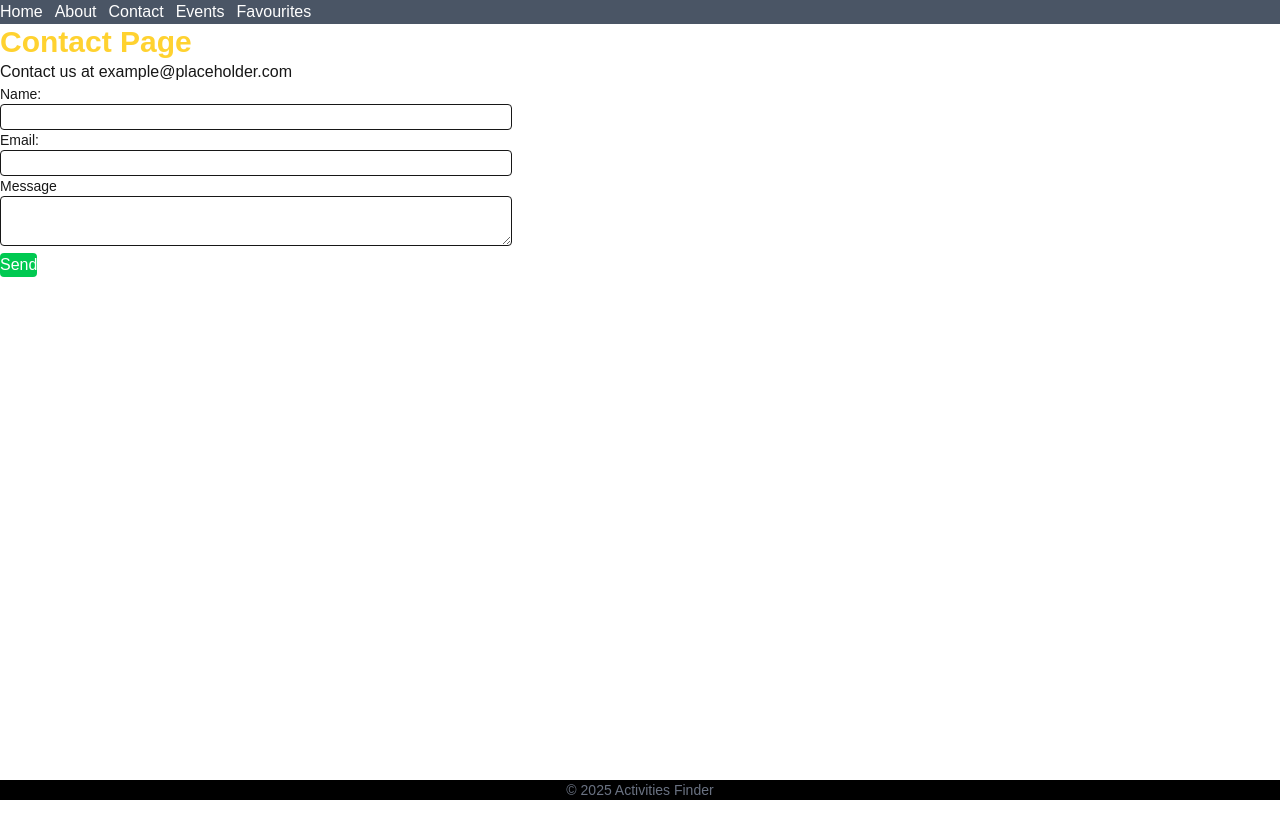
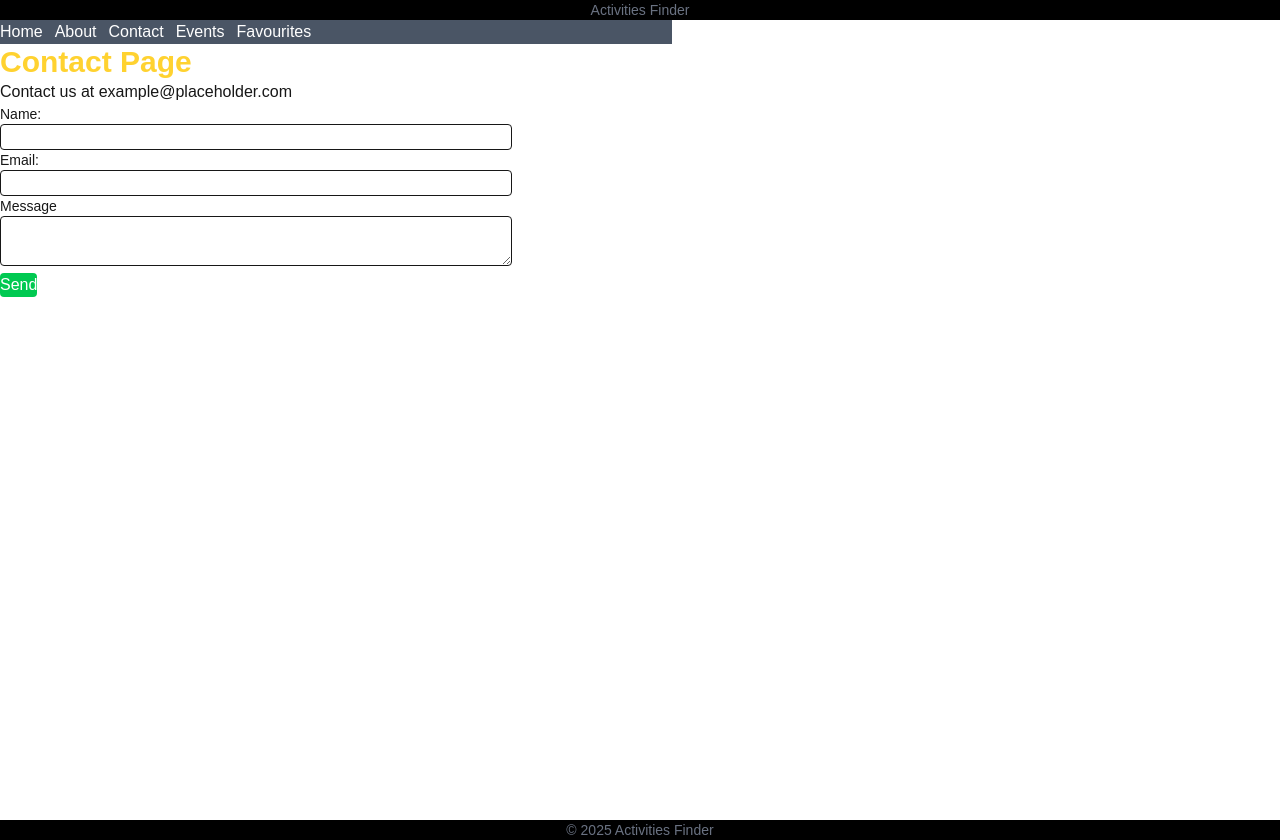
Before and after one commit to ManyManicAmbitions/activities_finder_project, a Next.js app: page /Contact in a window 1280 px wide. Before the commit the page ends 800 px from the top, so only its background shows below. Built offline with nearby package versions, Linux system fonts and the light colour scheme.

Commit message:
Added a header component, removed footer from all pages and added header and footer to the layout.tsx

```diff
--- a/app/About/page.tsx
+++ b/app/About/page.tsx
@@ -1,5 +1,4 @@
 import Nav from "../../components/Nav";
-import Footer from '../../components/Footer';
 import ShowHideButton from '../../components/ShowHideButtons';
 
 export default function About() {
@@ -13,7 +12,6 @@ export default function About() {
             <p className="mt-3">Some basic information about the application</p>
             <ShowHideButton/>
         </main>
-        <Footer/>
     </div>
     );
 }
--- a/app/Contact/page.tsx
+++ b/app/Contact/page.tsx
@@ -1,6 +1,5 @@
 import Nav from '../../components/Nav';
-import Footer from '../../components/Footer';
-import ContactForm from '../../components/ContactForm'
+import ContactForm from '../../components/ContactForm';
 
 export default function Contact() {
 
@@ -13,7 +12,6 @@ export default function Contact() {
             <p className="mt-3">Contact us at example@placeholder.com</p>
             <ContactForm/>
         </main>
-        <Footer/>
     </div>
     );
 }
--- a/app/Events/[id]/page.tsx
+++ b/app/Events/[id]/page.tsx
@@ -1,5 +1,5 @@
 import Nav from "../../../components/Nav";
-import Footer from '../../../components/Footer';
+
 
 export default async function Events({params,}: {params: Promise<{id: string}>;}) {
     const {id} = await params;
@@ -12,7 +12,6 @@ export default async function Events({params,}: {params: Promise<{id: string}>;}
             <h1 className="text-3xl font-bold  text-amber-300">Event Page</h1>
             <p className="mt-3">Details of event ID: {id}</p>
         </main>
-        <Footer/>
      </div>
     );
 }
--- a/app/Favourites/page.tsx
+++ b/app/Favourites/page.tsx
@@ -1,5 +1,5 @@
 import Nav from "../../components/Nav";
-import Footer from '../../components/Footer';
+
 
 export default function Favourites() {
 
@@ -11,7 +11,6 @@ export default function Favourites() {
             <h1 className="text-3xl font-bold text-amber-300">Favourite Page</h1>
             <p className="mt-3">Favourite activities will be shown here</p>
         </main>
-        <Footer/>
     </div>
     );
 }
--- a/app/layout.tsx
+++ b/app/layout.tsx
@@ -1,5 +1,7 @@
 import type { Metadata } from "next";
 import "./globals.css";
+import Header from "../components/Header"
+import Footer from "../components/Footer"
 
 
 export const metadata: Metadata = {
@@ -14,8 +16,12 @@ export default function RootLayout({
 }>) {
   return (
     <html lang="en">
-      <body>
+      <body className="min-h-screen flex flex-col">
+        <Header/>
+        <main className="flex-1 p-4 max-w-2xl mx-auto">
         {children}
+        </main>
+        <Footer/>
       </body>
     </html>
   );
--- a/app/page.tsx
+++ b/app/page.tsx
@@ -2,7 +2,7 @@
 import {useState} from "react";
 import Nav from "../components/Nav";
 import SearchBar from '../components/SearchBar'
-import Footer from '../components/Footer'
+
 
 export default function Home() {
     const [searchTerm, setSearchTerm] = useState('');
@@ -17,7 +17,6 @@ export default function Home() {
             <SearchBar onSearch={handleSearch}/>
             {searchTerm && <p className="mt-3">Searching for:{searchTerm}</p>}
             </main>
-            <Footer/>
         </div>
     );
 
--- /dev/null
+++ b/components/Header.js
@@ -0,0 +1,9 @@
+export default function Header(){
+    return(
+        <header className="text-center  bg-black p-2 mt-4">
+            <p className="text-sm text-gray-500">
+                Activities Finder
+            </p>
+        </header>
+    )
+}
```
